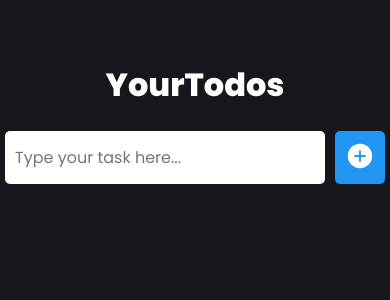
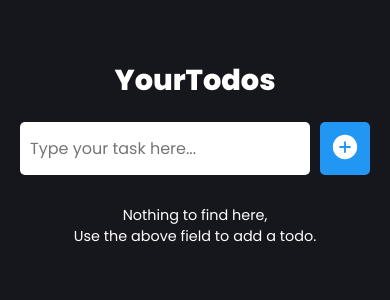
Before and after one commit to mafzaldev/prioritypro, a React (Create React App) app: page / in a window 390 px wide. Shown: the top 300 px of the page. Built offline with nearby package versions, Linux system fonts and the light colour scheme.

Commit message:
added media query

```diff
--- a/src/App.css
+++ b/src/App.css
@@ -27,6 +27,7 @@ h1 {
 }
 
 .form input {
+  width: 300px;
   padding: 10px;
   font-size: 16px;
   font-family: "Poppins", sans-serif;
@@ -34,7 +35,6 @@ h1 {
   outline: none;
   border-radius: 5px;
   margin-right: 10px;
-  width: 300px;
 }
 
 .form button {
@@ -150,3 +150,18 @@ ul {
     transform: translateY(0);
   }
 }
+
+@media only screen and (max-width: 600px) {
+  body {
+    font-size: 90%;
+  }
+
+  .form input {
+    width: 270px;
+    margin-right: 10px;
+  }
+
+  .item span {
+    width: 180px;
+  }
+}
--- a/src/Components/TodoList.js
+++ b/src/Components/TodoList.js
@@ -4,7 +4,8 @@ import TodoItem from "./TodoItem";
 export default function TodoList({ todoList, onDelete, onEdit, onCheck }) {
   return (
     <ul className="list">
-      {todoList.map((todo, index) => (
+      {todoList.length > 0 ? (
+        todoList.map((todo, index) => (
           <TodoItem
             key={index}
             todo={todo}
@@ -12,7 +13,14 @@ export default function TodoList({ todoList, onDelete, onEdit, onCheck }) {
             onEdit={onEdit}
             onCheck={onCheck}
           />
-      ))}
+        ))
+      ) : (
+        <span>
+          Nothing to find here,
+          <br />
+          Use the above field to add a todo.
+        </span>
+      )}
     </ul>
   );
 }
```
Lines whose indentation alone changed are shown as unchanged.
